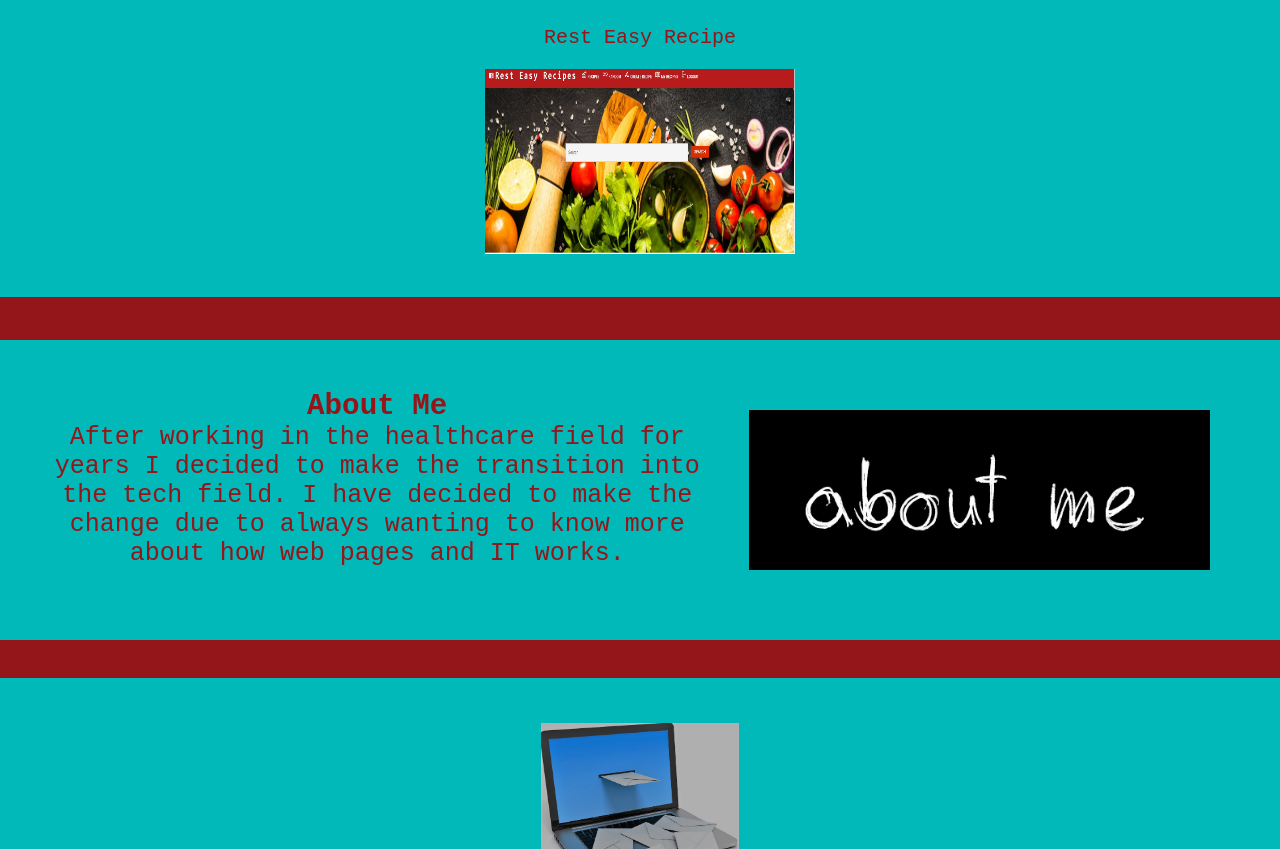
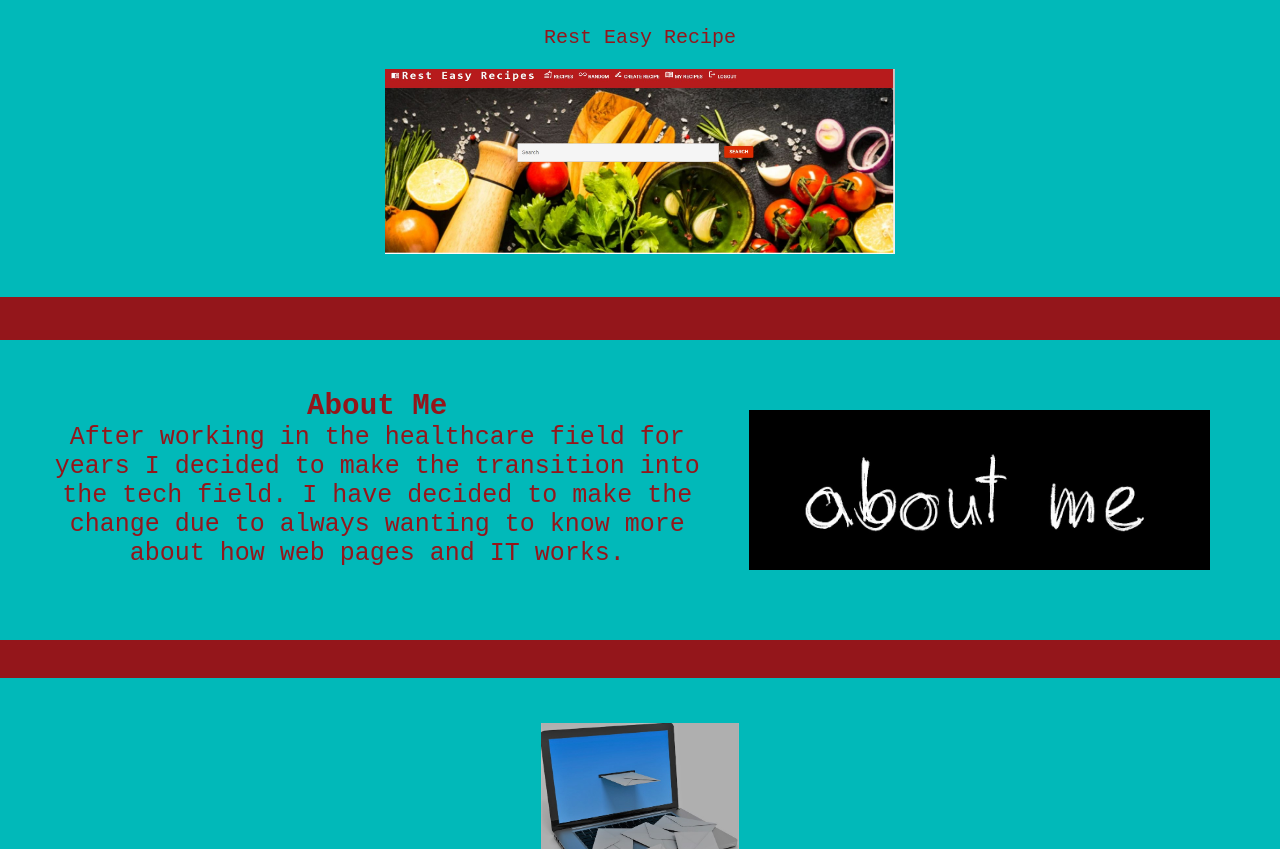
Before and after one commit to PintoDrop/pro-port, a plain HTML site: page index.html in a window 1280 px wide. Shown: the part 1413-2262 px from the top of the page. Drawn offline with Linux system fonts and the light colour scheme.

Commit message:
fixing image size

```diff
--- a/index.html
+++ b/index.html
@@ -57,7 +57,7 @@
       <p><a href="https://stark-fortress-55974.herokuapp.com/" class="float-center">Rest Easy Recipe</a> </p>
 
       <a href="https://stark-fortress-55974.herokuapp.com/"> <img src="./assets/images/resteasy.JPG" alt="rest easy homepage"
-          class="float-center" style="width:350px;height:225px;"> </a>
+          class="float-center" style="width:550px;height:225px;"> </a>
 
 
 
```
